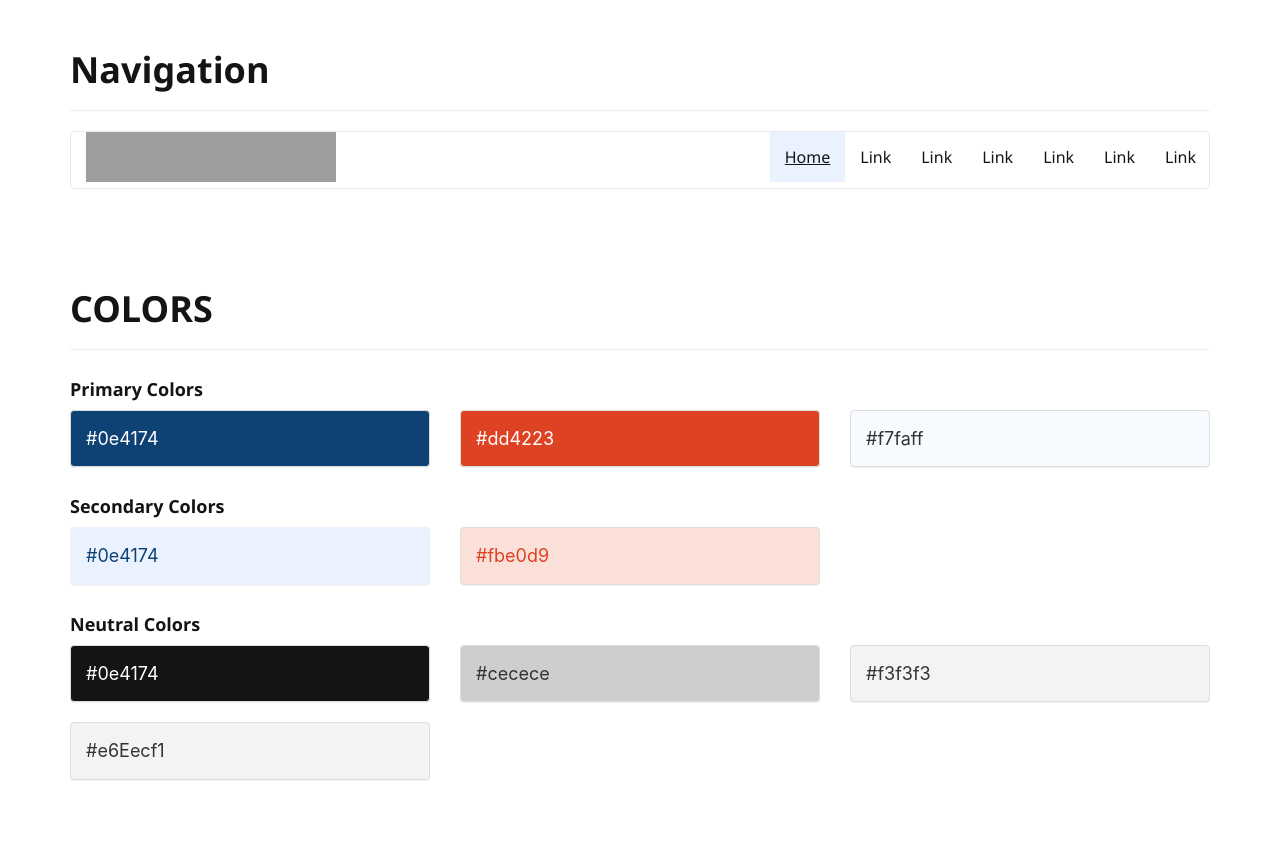
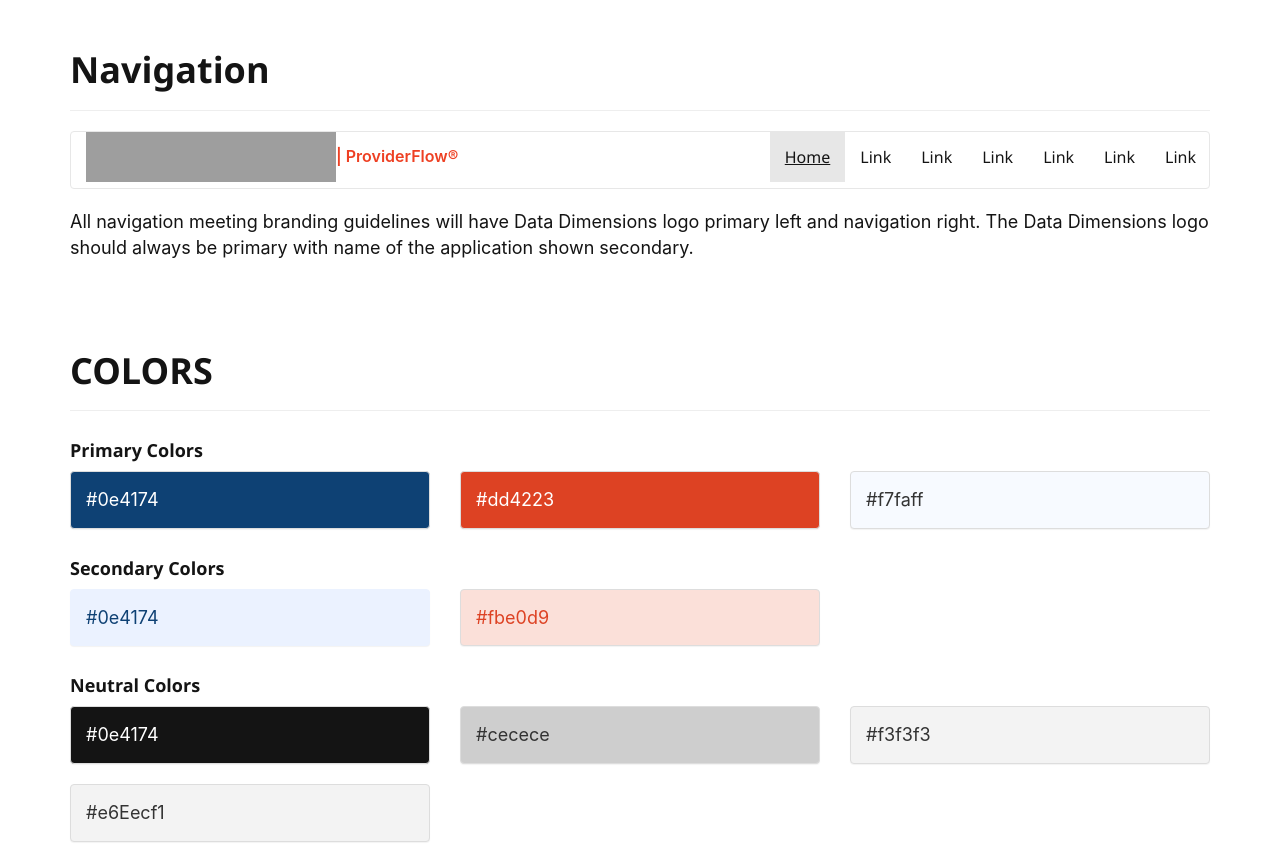
Before and after one commit to mriccelli75/DD_themekit, a plain HTML site: page provider-flow-themekit.html in a window 1280 px wide. Shown: the top 865 px of the page. Drawn offline with nearby package versions, Linux system fonts and the light colour scheme; grey boxes are pictures that could not be loaded.

Commit message:
final style edits

```diff
--- a/assets/custom-brand-styles.css
+++ b/assets/custom-brand-styles.css
@@ -85,7 +85,6 @@
 
 .navbar-default .navbar-nav>.active>a {
   color:#141414;
-  background-color: #ebf2ff;
   text-decoration: underline;
 }
 .navbar-default .navbar-nav>.active>a:hover {
--- a/provider-flow-themekit.html
+++ b/provider-flow-themekit.html
@@ -19,6 +19,7 @@
         <div class="col-lg-12">
           <h1>Navigation</h1>
           <hr>
+
         </div>
       </div>
       <div class="row">
@@ -29,7 +30,7 @@
                 <button type="button" class="collapsed navbar-toggle" data-toggle="collapse" data-target="#bs-example-navbar-collapse-6" aria-expanded="false"> <span class="sr-only">Toggle navigation</span> <span class="icon-bar"></span> <span class="icon-bar"></span> <span class="icon-bar"></span> </button>
                 <div class="logo">
                   <a aria-label="Home" href="https://datadimensions.com" alt="link">
-                    <img src="https://datadimensions.com/wp-content/uploads/2021/09/Full-Color-Logo-1.svg" alt="Data Dimension Logo" width="250" height="50">
+                    <img src="https://datadimensions.com/wp-content/uploads/2021/09/Full-Color-Logo-1.svg" alt="Data Dimension Logo" width="250" height="50"> | ProviderFlow®
                   </a>
                 </div>
               </div>
@@ -45,6 +46,11 @@
                 </ul>
               </div> </div>
           </nav>
+        </div>
+      </div>
+      <div class="row">
+        <div class="col-lg-12">
+          <p>All navigation meeting branding guidelines will have Data Dimensions logo primary left and navigation right. The Data Dimensions logo should always be primary with name of the application shown secondary.</p>
         </div>
       </div>
     </div>
```
